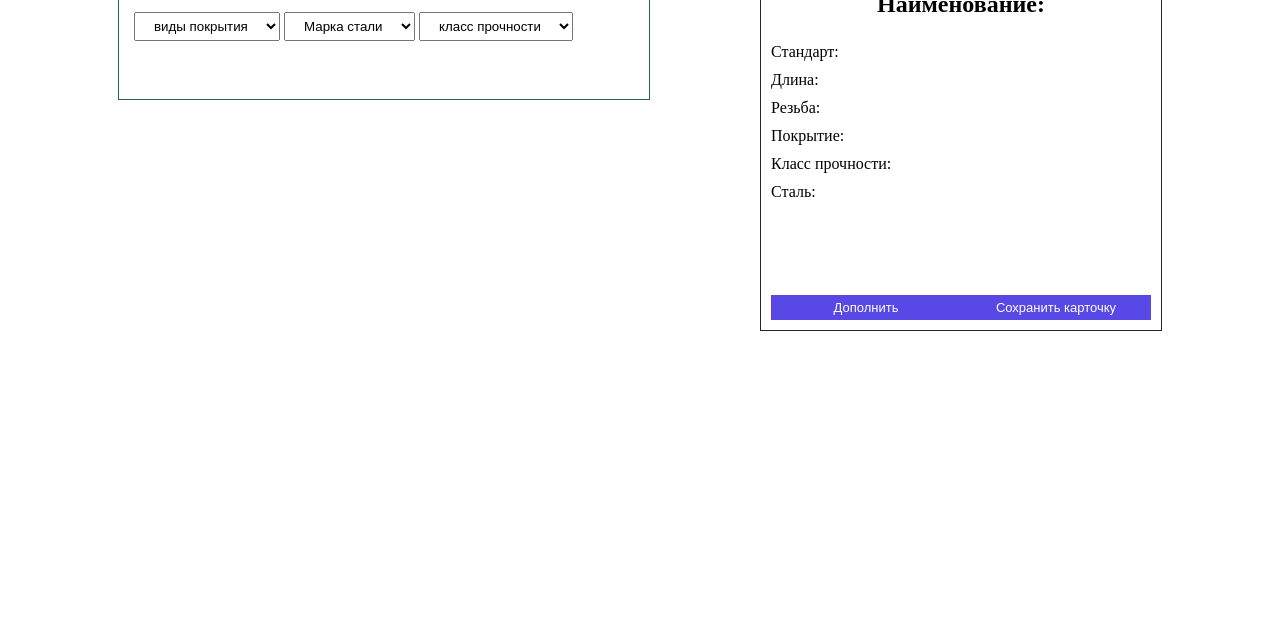
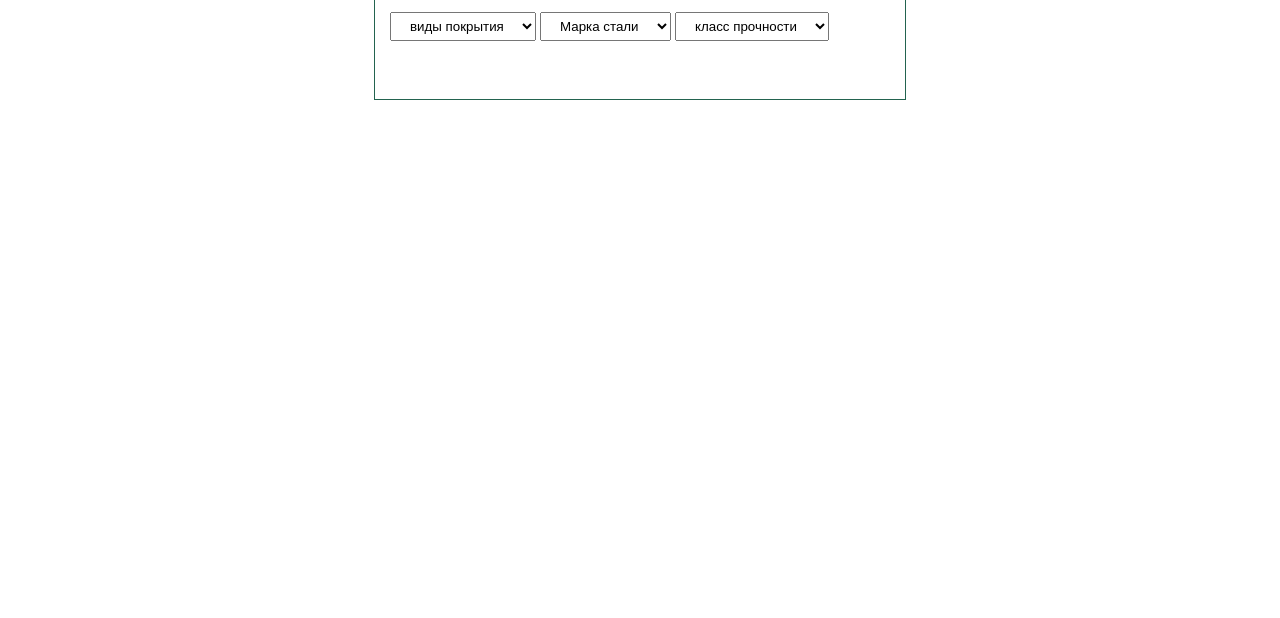
Before and after one commit to poulezh/bolt_n_roll, a website: page index.html in a window 1280 px wide. Shown: the part 182-800 px from the top of the page. Drawn offline with Linux system fonts and the light colour scheme.

Commit message:
немного ревью кода++

```diff
--- a/index.html
+++ b/index.html
@@ -71,7 +71,7 @@
             <button class="btn_save hidden">Создать</button>
         </div>
 
-        <form class="form ">
+        <form class="form hidden">
             <h1 class="title_card">карточка изделия</h1>
             <div class="title_form">
                 <h2>Наименование: <span class="name_title"></span></h2>
```
